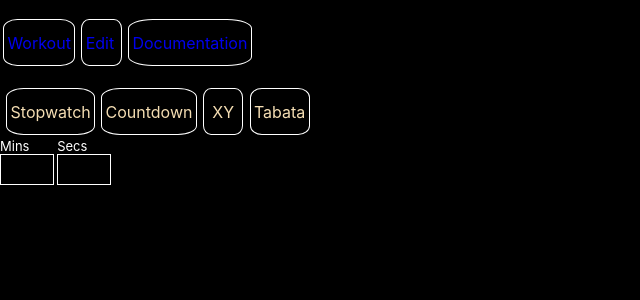
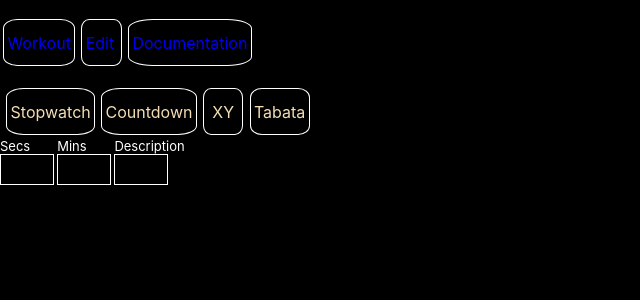
Before and after one commit to prof-tejera/assignment-3-MannyAdumbire, a React (Create React App) app: page / in a window 1280 px wide. Both pictures are taken after a click on the element "Stopwatch". Shown: the top 300 px of the page, without its empty margins (0-640 px from the left). Built offline with nearby package versions, Linux system fonts and the light colour scheme.

Commit message:
Add description

```diff
--- a/src/App.js
+++ b/src/App.js
@@ -74,8 +74,8 @@ const App = () => {
         <WorkoutContextWrap initialTmrsParam={tmrs}>
         <Nav />
           <Routes>
-            <Route path="/workout/:tmrs" element={<WorkoutView />} />
-            <Route path="/edit/:tmrs" element={<WorkoutEdit />} />
+            <Route path="/workout/" element={<WorkoutView />} />
+            <Route path="/edit/" element={<WorkoutEdit />} />
             <Route path="/docs" element={<DocumentationView />} />
             <Route path="*" element={<WorkoutEdit />} />
           </Routes>
--- a/src/WorkoutContext.js
+++ b/src/WorkoutContext.js
@@ -8,11 +8,27 @@ import Tabata from "./components/timers/Tabata.js";
 
 export const WorkoutContext = React.createContext();
 
+// Alphanumeric characters to use for the timer property or value.
+const alphanumeric =
+  "abcdefghijklmnopqrstuvwxyzABCDEFGHIJKLMNOPQRSTUVWXYZ0123456789";
+
 const timerComponents = {
   stopwatch: Stopwatch,
   countdown: Countdown,
   xy: XY,
   tabata: Tabata,
+};
+
+// To keep url short, map each timer property or string value to shorter character.
+const timerValParamMap = {
+  completed: "cmp",
+  running: "rng",
+  stopped: "stp",
+  reset: "rst",
+  countdown: "ctd",
+  stopwatch: "stw",
+  xy: "xy",
+  tabata: "tbt",
 };
 
 export const WorkoutContextWrap = ({ children, initialTmrsParam }) => {
@@ -22,23 +38,40 @@ export const WorkoutContextWrap = ({ children, initialTmrsParam }) => {
   const [tmrsParam, setTmrsParam] = useState(initialTmrsParam);
   // Convert the timers URL param to a Map.
   if (tmrsParam) {
-    const tmrs = tmrsParam.replace("#", "");
-    let timersObj = JSON.parse(decodeURIComponent(tmrs));
-    for (let id in timersObj) {
-      if (!timersM.has(id)) {
-        for (let prop in timersObj[id]) {
-        // Convert numeric strings to numbers.
-          if ( !isNaN(Number(timersObj[id][prop]))) {
-            timersObj[id][prop] = Number(timersObj[id][prop]);
-          }
-        }
-        // set the status to "stopped" when loading from URL.
-        timersObj[id].status = "stopped";
-        timersObj[id].C  = timerComponents[timersObj[id].type];
-        // Use numeric ids for the Map.
-        timersM.set(Number(id), timersObj[id]);
+    // Remove the # at the beginning of the hash.
+    let workoutStr = tmrsParam.replace("#", "");
+    // Decompress the URL param.
+    workoutStr = expandTimerPropVal(workoutStr);
+    let tmrsP = workoutStr.split("&");
+    tmrsP.forEach((tmrP)=>{
+      if (!tmrP) {
+        return;
       }
-    }
+      let [
+        timerId,
+        type,
+        status,
+        secondsPerRound,
+        minutesPerRound,
+        roundsTotal,
+        secondsRest,
+        minutesRest,
+        description,
+      ] = tmrP.split(",");
+      const timerObj = {};
+      timerObj.timerId = timerId;
+      timerObj.type = type;
+      timerObj.status = status;
+      timerObj.secondsPerRound = Number(secondsPerRound);
+      timerObj.minutesPerRound = Number(minutesPerRound);
+      timerObj.roundsTotal = Number(roundsTotal);
+      timerObj.secondsRest = Number(secondsRest);
+      timerObj.minutesRest = Number(minutesRest);
+      timerObj.description = unsanitizeDescription(description);
+      timerObj.C = timerComponents[type];
+      // Use numeric ids for the Map.
+      timersM.set(timerId, timerObj);
+    });
   }
 
   // use a map
@@ -47,20 +80,26 @@ export const WorkoutContextWrap = ({ children, initialTmrsParam }) => {
   const [activeTimer, setActiveTimer] = useState(null);
   // States "ready", "running", "stopped", "reset
   const [mode, setMode] = useState("stopped");
+
   /**
    * @param {Map} tmrsMap map of timers to update the URL with.
    */
   function updateTimersUrlParam(tmrsMap) {
-    // Get existing query string from the URL.
-    // const searchParams = new URLSearchParams(location.search);
-    // Update the query string to match the updated timers.
-    // searchParams.set("tmrs", getTimersUrlParam(tmrsMap));
-    // Update the URL.
-    const tmrs = getTimersUrlParam(tmrsMap);
-    window.location.hash = `#${tmrs}`;
-    setTmrsParam(tmrs);
-    // navigate( `edit/${getTimersUrlParam(tmrsMap)}`);
+    if (!tmrsMap || !tmrsMap.size) {
+      return;
+    }
+    let tmrs = getTimersUrlParam(tmrsMap);
+    // Compress the URL param.
+    tmrs = shortenTimerPropVal(tmrs);
+    setTmrsParam( '#' + tmrs);
   }
+  useEffect(() => {
+    updateTimersUrlParam(timersMap);
+  });
+  // Update the URL to match the tmrsParam.
+  useEffect(() => {
+    window.location.hash = tmrsParam;
+  }, [tmrsParam, setTmrsParam]);
   /**
    * @param {Object} options
    * @param {Map} options.timersMap - for accessing timer directly by id.
@@ -151,6 +190,8 @@ export const WorkoutContextWrap = ({ children, initialTmrsParam }) => {
     // Set the active timer if there isn't one already.
     (activeTimer && timersMap.get(activeTimer)) || resetActiveTimer();
     // Add the new time.
+    timer.timerId = makeTimerId();
+    timer.C = timerComponents[timer.type];
     newTimersMap.set(timer.timerId, timer);
     setTimersMap(newTimersMap);
     setWorkout({
@@ -163,12 +204,87 @@ export const WorkoutContextWrap = ({ children, initialTmrsParam }) => {
     updateTimersUrlParam(newTimersMap);
   }
 
+  function makeTimerId() {
+    const idLength = 3;
+    let id = "";
+    // Make a random id.
+    for (let i = 0; i < idLength; i++) {
+      id += alphanumeric[Math.floor(Math.random() * alphanumeric.length)];
+    }
+    // If the id is already in use, try again.
+    if (timersMap.has(id)) {
+      return makeTimerId();
+    } else {
+      return id;
+    }
+  }
+
   // Get a timers URL param from the timers Map.
   function getTimersUrlParam(newTmrsMap) {
-    // Need to convert the Map to an object to be able to stringify it.
-    const timersObj = Object.fromEntries(newTmrsMap);
-    const timersUrl = encodeURIComponent(JSON.stringify(timersObj));
-    return `${timersUrl}`;
+    // If no timers, return empty string.
+    let paramParts = "";
+    for (let [, timer] of newTmrsMap.entries()) {
+      // ***Important*** need to maintain exact order of properties for saving/restoring timers to/from URL.
+      const [
+        timerId,
+        type,
+        status,
+        secondsPerRound,
+        minutesPerRound,
+        roundsTotal,
+        secondsRest,
+        minutesRest,
+        description
+      ] = Object.values(timer);
+      paramParts +=
+        timerId +
+        "," +
+        type +
+        "," +
+        status +
+        "," +
+        secondsPerRound +
+        "," +
+        minutesPerRound +
+        "," +
+        roundsTotal +
+        "," +
+        secondsRest +
+        "," +
+        minutesRest +
+        "," +
+        sanitizeDescription(description) +
+        "&"
+        ;
+    }
+
+    paramParts = shortenTimerPropVal(paramParts);
+    return `${paramParts}`;
+  }
+
+
+  // Shorten a string by replacing the timer property or value with a shorter character.
+  function shortenTimerPropVal(str) {
+    for (let prop in timerValParamMap) {
+      str = str.replaceAll(prop, timerValParamMap[prop]);
+    }
+    return str;
+  }
+  // Expand a string by replacing the shorter character with the timer property or value.
+  function expandTimerPropVal(str) {
+    for (let prop in timerValParamMap) {
+      str = str.replaceAll(timerValParamMap[prop], prop);
+    }
+    return str;
+  }
+  // // Make the description safe for URL.
+  function sanitizeDescription(str) {
+    // make url safe,
+    return encodeURIComponent(str);
+  }
+  // Decode the description.
+  function unsanitizeDescription(str) {
+    return decodeURIComponent(str);
   }
 
   // Reset the active timer to the first timer in the queue that isn't completed.
--- a/src/components/generic/TimerDisplay.js
+++ b/src/components/generic/TimerDisplay.js
@@ -13,6 +13,11 @@ const TimerDisplayWrap = styled.div`
   span {
     font-size: 1rem;
     padding: 0rem 0.2rem;
+    &.description {
+      font-size: small;
+      color: gray;
+      font-weight: normal;
+    }
   }
   ${(props) =>
     props.status === "completed" &&
@@ -61,6 +66,7 @@ const TimerDisplay = (props) => {
             "resting" ? ": REST " : ": ROUND ")) +
               `${props.round} / ${props.roundsTotal}`}
       </small>
+      <span class="description">{props.description}</span>
     </TimerDisplayWrap>
   );
 };
--- a/src/components/generic/TimerInput.js
+++ b/src/components/generic/TimerInput.js
@@ -3,7 +3,7 @@ import styled from "styled-components";
 import * as ws from "../../WorkoutStyles";
 
 const TimerInputs = styled(ws.Container)`
-  display:flex;
+  display: flex;
   flex-direction: column-reverse;
   cursor: pointer;
 `;
@@ -13,8 +13,13 @@ const TimerInput = ({ label, value, onChangeFn, disabled, ...props }) => {
   const id = "timer-input-" + safeLabel;
 
   function handleChange(e) {
-    onChangeFn(parseInt(e.target.value));
+    if (props.type === "number") {
+      onChangeFn(parseInt(e.target.value));
+    } else {
+      onChangeFn(e.target.value);
+    }
   }
+  // TODO fix onchange vs on Input, maxlength, minlength, size
   return (
     <TimerInputs disabled={disabled}>
       <ws.TimerInputBox
@@ -25,7 +30,7 @@ const TimerInput = ({ label, value, onChangeFn, disabled, ...props }) => {
         name={id}
         id={id}
         value={value || ""}
-        onChange={handleChange}
+        onChange={onChangeFn ? handleChange : undefined}
       />
       <ws.TimerLabel disabled={disabled} htmlFor={id}>
         {label}
--- a/src/components/timers/Countdown.js
+++ b/src/components/timers/Countdown.js
@@ -27,6 +27,7 @@ const CountDown = (props) => {
       secs={secondsShown}
       isRoundTimer={false}
       isRestTimer={false}
+      description={props.description}
     />
   );
 };
--- a/src/components/timers/Stopwatch.js
+++ b/src/components/timers/Stopwatch.js
@@ -36,8 +36,9 @@ const Stopwatch = (props) => {
       type={timerType}
       mins={minutesShown}
       secs={secondsShown}
-        isRoundTimer={false}
-        isRestTimer={false}
+      isRoundTimer={false}
+      isRestTimer={false}
+      description={props.description}
     />
   );
 };
--- a/src/components/timers/Tabata.js
+++ b/src/components/timers/Tabata.js
@@ -10,11 +10,7 @@ const Tabata = (props) => {
   const [minutesShown, setMinutesShown] = useState("00");
   const [secondsShown, setSecondsShown] = useState("00");
 
-  const {
-    status,
-    secsLeft,
-    roundNumber,
-  } = useTimer(props.timerId);
+  const { status, secsLeft, roundNumber } = useTimer(props.timerId);
 
   useEffect(() => {
     let secsPart = h.secsPartFromSecs(secsLeft);
@@ -23,7 +19,6 @@ const Tabata = (props) => {
     setSecondsShown(h.formatSeconds(secsPart));
     setMinutesShown(h.formatSeconds(minsPart));
   }, [secsLeft]);
-
 
   return (
     <TimerDisplay
@@ -36,6 +31,7 @@ const Tabata = (props) => {
       roundsTotal={props.roundsTotal}
       isRoundTimer={true}
       isRestTimer={true}
+      description={props.description}
     />
   );
 };
--- a/src/components/timers/UseTimer.js
+++ b/src/components/timers/UseTimer.js
@@ -1,3 +1,6 @@
+/**
+ * Custom hook to manage the state of timer components.
+ */
 import { useState, useRef, useEffect, useContext } from "react";
 import { WorkoutContext } from "../../WorkoutContext.js";
 import * as h from "../../utils/helpers.js";
@@ -9,13 +12,13 @@ export const useTimer = (timerId) => {
   // Get the timer object that matches the timerId.
   const timer = timers.get(timerId);
 
-  // Props that should cause component rerender.
+  // Timer logic Props that sometimes cause component rerender.
+  const [secondsPerRound] = useState(timer?.secondsPerRound || 0);
+  const [minutesPerRound] = useState(timer?.minutesPerRound || 0);
   const [roundNumber, setRoundNumber] = useState(1);
   const [roundsTotal] = useState(timer?.roundsTotal || 1);
-  const [minutesPerRound] = useState(timer?.minutesPerRound || 0);
-  const [secondsPerRound] = useState(timer?.secondsPerRound || 0);
+  const [secondsRest] = useState(timer?.secondsRest || 0);
   const [minutesRest] = useState(timer?.minutesRest || 0);
-  const [secondsRest] = useState(timer?.secondsRest || 0);
   const [secsLeft, setSecsLeft] = useState(
     h.secsFromMinsSecs(minutesPerRound, secondsPerRound) || 0
   );
@@ -142,11 +145,11 @@ export const useTimer = (timerId) => {
     mode,
     workoutFns,
     roundNumber,
+    secondsPerRound,
     minutesPerRound,
-    secondsPerRound,
+    roundsTotal,
+    secondsRest,
     minutesRest,
-    secondsRest,
-    roundsTotal,
     timerId,
   ]);
 
--- a/src/components/timers/XY.js
+++ b/src/components/timers/XY.js
@@ -11,11 +11,7 @@ const XY = (props) => {
   const [minutesShown, setMinutesShown] = useState("00");
   const [secondsShown, setSecondsShown] = useState("00");
 
-  const {
-    status,
-    secsLeft,
-    roundNumber,
-  } = useTimer(props.timerId);
+  const { status, secsLeft, roundNumber } = useTimer(props.timerId);
 
   useEffect(() => {
     let secsPart = h.secsPartFromSecs(secsLeft);
@@ -24,7 +20,6 @@ const XY = (props) => {
     setSecondsShown(h.formatSeconds(secsPart));
     setMinutesShown(h.formatSeconds(minsPart));
   }, [secsLeft]);
-
 
   return (
     <TimerDisplay
@@ -37,6 +32,7 @@ const XY = (props) => {
       roundsTotal={props.roundsTotal}
       isRoundTimer={true}
       isRestTimer={false}
+      description={props.description}
     />
   );
 };
--- a/src/views/WorkoutEdit.js
+++ b/src/views/WorkoutEdit.js
@@ -1,4 +1,4 @@
-import React, {   useContext, useState} from "react";
+import React, { useContext, useState } from "react";
 import styled from "styled-components";
 import * as ws from "../WorkoutStyles.js";
 
@@ -12,31 +12,17 @@ import TimerTypeSelect from "../components/generic/TimerTypeSelect.js";
 import Button from "../components/generic/Button.js";
 import TimersPanel from "../components/generic/TimersPanel.js";
 
-// Components for the different types of timers.
-import Stopwatch from "../components/timers/Stopwatch.js";
-import Countdown from "../components/timers/Countdown.js";
-import XY from "../components/timers/XY.js";
-import Tabata from "../components/timers/Tabata.js";
-
 const WorkoutEditWrap = styled(ws.Container)`
   display: flex;
   flex-direction: column;
   flex-grow: 0;
 `;
 
-const timerComponents = {
-  Stopwatch: Stopwatch,
-  Countdown: Countdown,
-  XY: XY,
-  Tabata: Tabata,
-};
-
 const WorkoutEdit = () => {
-  const {workout,  timers, workoutFns} =
-    useContext(WorkoutContext);
+  const { workout, timers, workoutFns } = useContext(WorkoutContext);
 
   // Stop running timers to edit them.
-  if( "running" === workout.options.mode){
+  if ("running" === workout.options.mode) {
     workoutFns.setMode("stopped");
   }
   // Start with empty to display only the times.
@@ -45,9 +31,10 @@ const WorkoutEdit = () => {
   // Track what's currently entered in the timer inputs.
   const [minutesPerRound, setMinutesPerRound] = useState(0);
   const [secondsPerRound, setSecondsPerRound] = useState(0);
+  const [roundsTotal, setRoundsTotal] = useState(1);
   const [minutesRest, setMinutesRest] = useState(0);
   const [secondsRest, setSecondsRest] = useState(0);
-  const [roundsTotal, setRoundsTotal] = useState(1);
+  const [description, setDescription] = useState("");
 
   // If this is less than 0, then show/hide some inputs.
   const timeInputCheck =
@@ -59,19 +46,18 @@ const WorkoutEdit = () => {
     const roundsTimers = ["xy", "tabata"];
     if (timerType) {
       const type = timerType.toLowerCase();
-      workoutFns.addTimer(
-        {
-        timerId: Date.now(),
-        C: timerComponents[timerType],
+      // ***Important*** need to maintain exact order of properties for saving/restoring timers to/from URL.
+      workoutFns.addTimer({
+        timerId: null,
         type: type,
         status: "stopped",
-        minutesPerRound: minutesPerRound,
-        secondsPerRound: secondsPerRound,
+        secondsPerRound: secondsPerRound || 0,
+        minutesPerRound: minutesPerRound || 0,
+        roundsTotal: roundsTimers.includes(type) ? roundsTotal : 1,
+        secondsRest: restTimers.includes(type) ? secondsRest : 0,
         minutesRest: restTimers.includes(type) ? minutesRest : 0,
-        secondsRest: restTimers.includes(type) ? secondsRest : 0,
-        roundsTotal: roundsTimers.includes(type) ? roundsTotal : 1,
-      }
-      );
+        description: description,
+      });
     } else {
       console.error(`Invalid timerType: ${timerType}`);
     }
@@ -87,19 +73,6 @@ const WorkoutEdit = () => {
   ];
   const timerInputs = [
     {
-      label: "Mins",
-      value: minutesPerRound,
-      // options: [0, 1, 2, 3, 4, 5, 10, 15, 20, 25, 30, 35, 40, 45, 50, 55, 60],
-      onChangeFn: setMinutesPerRound,
-      onClick: () => {
-        setMinutesPerRound((mins) => {
-          return (mins += 1);
-        });
-      },
-      type: "number",
-      min: "0",
-    },
-    {
       label: "Secs",
       value: secondsPerRound,
       // options: [0, 5, 10, 15, 20, 25, 30, 35, 40, 45, 50, 55, 60],
@@ -114,16 +87,28 @@ const WorkoutEdit = () => {
       type: "number",
     },
     {
-      label: "Rest(Mins)",
-      value: minutesRest,
-      // options: [0, 5, 10, 15, 20, 25, 30, 35, 40, 45, 50, 55, 60],
-      onChangeFn: setMinutesRest,
-      disabled: timerType !== "Tabata",
+      label: "Mins",
+      value: minutesPerRound,
+      // options: [0, 1, 2, 3, 4, 5, 10, 15, 20, 25, 30, 35, 40, 45, 50, 55, 60],
+      onChangeFn: setMinutesPerRound,
+      onClick: () => {
+        setMinutesPerRound((mins) => {
+          return (mins += 1);
+        });
+      },
+      type: "number",
       min: "0",
+    },
+    {
+      label: "Rounds",
+      value: roundsTotal,
+      onChangeFn: setRoundsTotal,
+      disabled: ["Stopwatch", "Countdown"].includes(timerType),
       type: "number",
+      min: "1",
       onClick: () => {
-        setMinutesRest((mins) => {
-          return (mins += 1);
+        setRoundsTotal((rounds) => {
+          return (rounds += 1);
         });
       },
     },
@@ -143,17 +128,27 @@ const WorkoutEdit = () => {
       },
     },
     {
-      label: "Rounds",
-      value: roundsTotal,
-      onChangeFn: setRoundsTotal,
-      disabled: ["Stopwatch", "Countdown"].includes(timerType),
+      label: "Rest(Mins)",
+      value: minutesRest,
+      // options: [0, 5, 10, 15, 20, 25, 30, 35, 40, 45, 50, 55, 60],
+      onChangeFn: setMinutesRest,
+      disabled: timerType !== "Tabata",
+      min: "0",
       type: "number",
-      min: "1",
       onClick: () => {
-        setRoundsTotal((rounds) => {
-          return (rounds += 1);
+        setMinutesRest((mins) => {
+          return (mins += 1);
         });
       },
+    },
+    {
+      label: "Description",
+      value: description,
+      onChangeFn: setDescription,
+      type: "text",
+      maxlength: "30",
+      minlength: "30",
+      size: "30"
     },
   ];
   return (
@@ -208,7 +203,7 @@ const WorkoutEdit = () => {
           />
         </ws.Container>
       )}
-      <TimersPanel timers={timers}  />
+      <TimersPanel timers={timers} />
     </WorkoutEditWrap>
   );
 };
```
Lines whose indentation alone changed are shown as unchanged.
